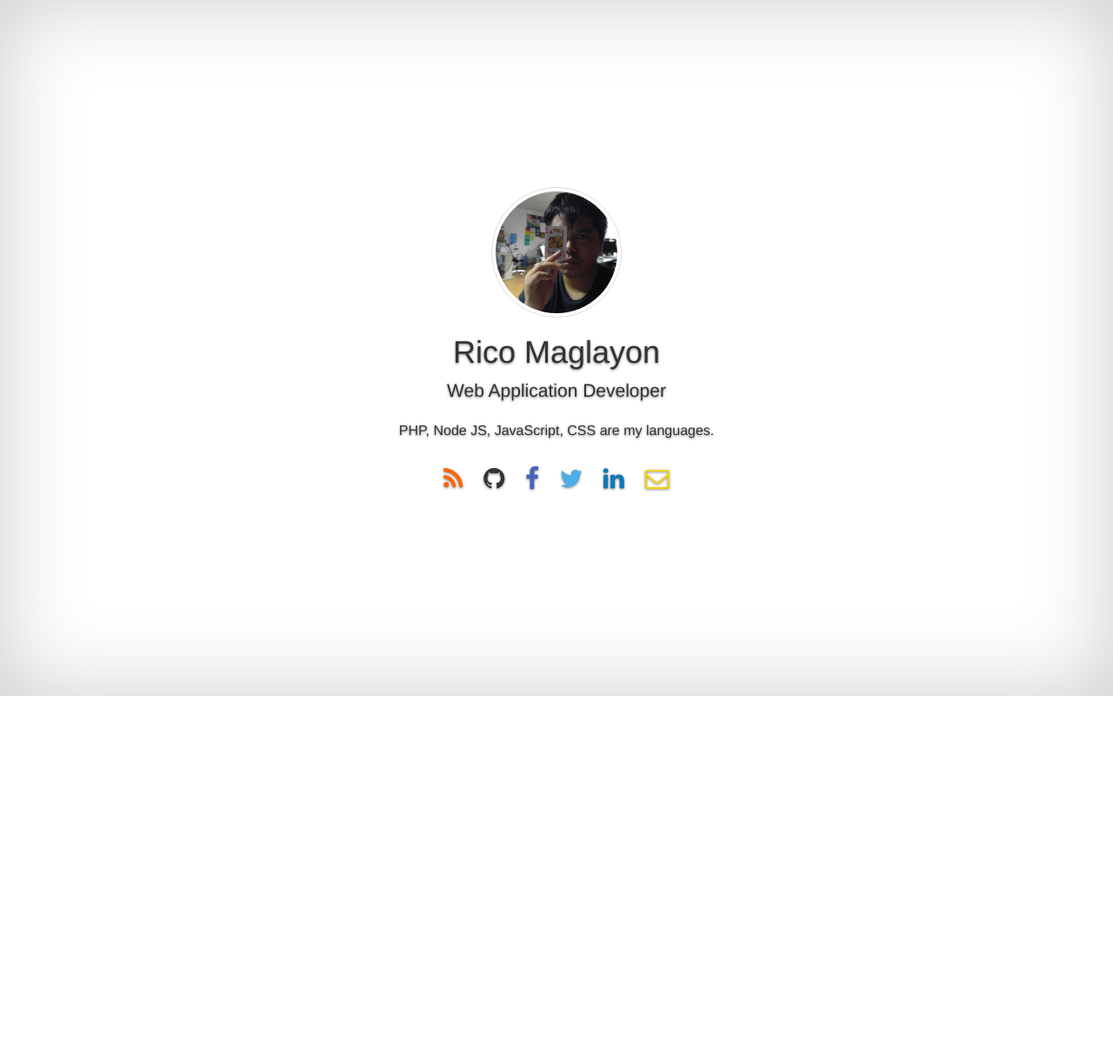
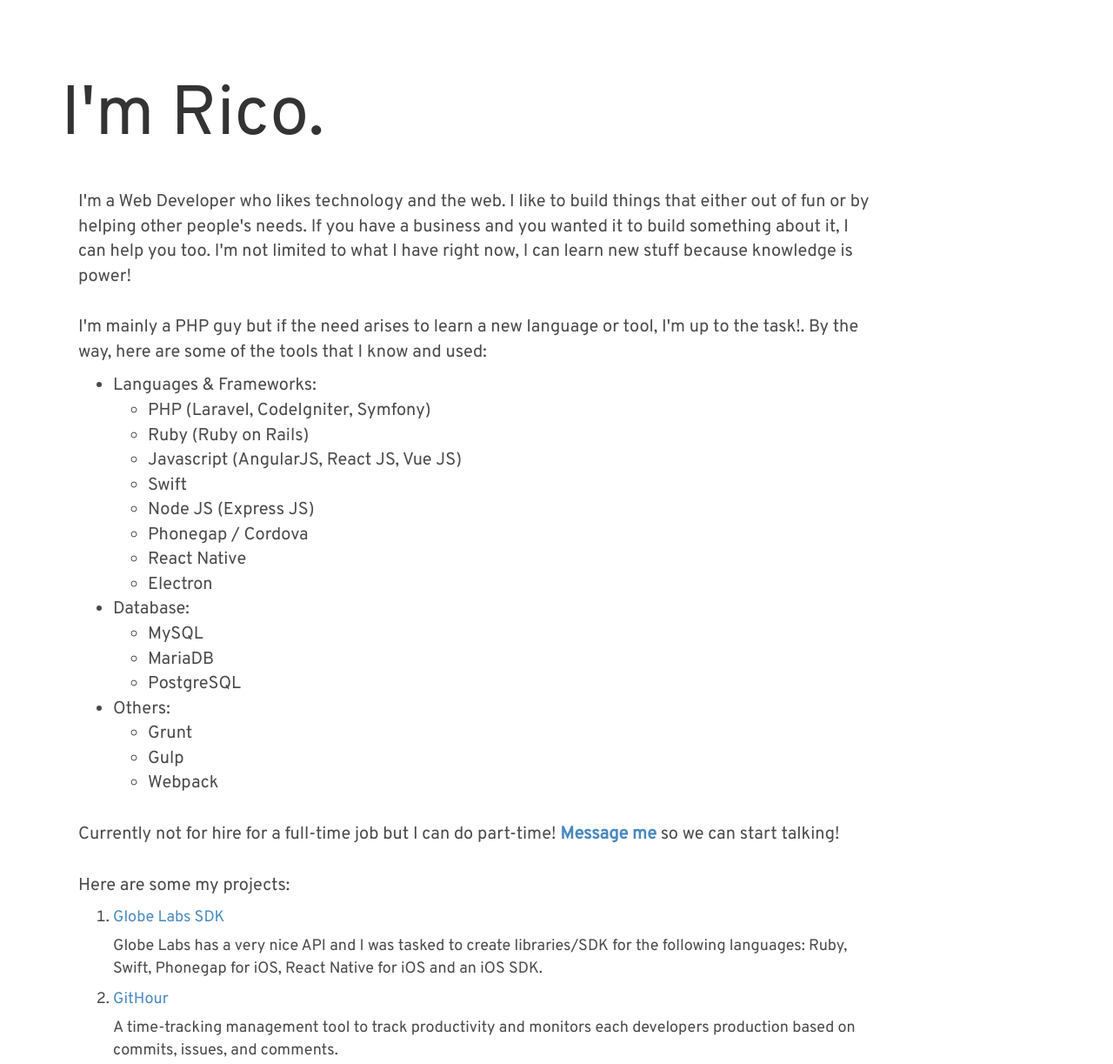
Before and after one commit to ricomonster/ricomonster.github.io, a website: page index.html in a window 1280 px wide. Shown: the top 1223 px of the page at 87% size. Before the commit the page ends 800 px from the top, so only its background shows below. Drawn offline with nearby package versions, Linux system fonts and the light colour scheme.

Commit message:
updated portfolio

```diff
--- a/assets/screen.css
+++ b/assets/screen.css
@@ -1,135 +1,92 @@
-/*
-* Base structure
-*/
-html,
-body {
+html, body {
+    font-family: 'Overpass', serif;
     height: 100%;
 }
 
-body {
-    color: #333;
-    text-align: center;
-    text-shadow: 0 1px 3px rgba(0,0,0,.5);
+#opening {
+    padding-top: 70px;
+    margin-bottom: 30px;
 }
 
-.site-wrapper {
-    display: table;
-    width: 100%;
-    height: 100%; /* For at least Firefox */
-    min-height: 100%;
-    -webkit-box-shadow: inset 0 0 100px rgba(0,0,0,.2);
-    box-shadow: inset 0 0 100px rgba(0,0,0,.2);
+#opening .text {
+    font-size: 80px;
 }
 
-.site-wrapper-inner {
-    display: table-cell;
-    vertical-align: middle;
+#opening .text .greeting,
+#opening .text .me {
+    display: none;
 }
 
-.cover-container {
-    margin-right: auto;
-    margin-left: auto;
+.content {
+    display: none;
 }
 
-
-.inner {
-    padding: 30px;
+#main {
+    font-size: 20px;
+    padding-left: 20px;
+    padding-right: 20%;
 }
 
-.image-holder {
-    margin: auto;
-    height: 150px;
-    width: 150px;
+#main .about,
+#main .contact,
+#main .tech,
+#main .projects {
+    margin-bottom: 30px;
 }
 
-.image-holder img {
-    display: block;
-    height: 100%;
-    object-fit: cover;
-    width: 100%;
+#main .projects ol li {
+    font-size: 18px;
 }
 
-.subtext {
-    font-size: 16px;
+#footer {
+    padding: 30px 0;
 }
 
-.social {
+#footer .social {
     list-style: none;
-    margin: 0;
-    padding: 20px 0;
-    width: 100%;
+    margin: 0 0 15px;
+    padding: 0;
 }
 
-.social li {
+#footer .social li {
     display: inline-block;
-    padding: 0 10px;
+    margin-right: 10px;
 }
 
-.social li a {
+#footer .social li a {
     font-size: 28px;
     text-decoration: none;
 }
 
-.social li a.fa-github {
+#footer .social li a.fa-github {
     color: #333333;
 }
 
-.social li a.fa-envelope-o {
+#footer .social li a.fa-envelope-o {
     color: #F6D400;
 }
 
-.social li a.fa-facebook {
+#footer .social li a.fa-facebook {
     color: #4863bc;
 }
 
-.social li a.fa-twitter {
+#footer .social li a.fa-twitter {
     color: #4caee6;
 }
 
-.social li a.fa-linkedin {
+#footer .social li a.fa-linkedin {
     color: #1178b4;
 }
 
-.social li a.fa-instagram {
+#footer .social li a.fa-instagram {
     color: #3f729b;
 }
 
-.social li a.fa-rss {
+#footer .social li a.fa-rss {
     color: #ff6600;
 }
 
-/*
-* Cover
-*/
-
-.cover {
-    padding: 0 20px;
+#footer .copyright {
+    color: #aaaaaa;
+    font-size: 16px;
 }
-
-.cover .btn-lg {
-    padding: 10px 20px;
-    font-weight: bold;
-}
-
-
-/*
-* Affix and center
-*/
-
-@media (min-width: 768px) {
-    /* Start the vertical centering */
-    .site-wrapper-inner {
-        vertical-align: middle;
-    }
-
-    /* Handle the widths */
-    .cover-container {
-        width: 100%; /* Must be percentage or pixels for horizontal alignment */
-    }
-}
-
-@media (min-width: 992px) {
-    .cover-container {
-        width: 700px;
-    }
-}
--- a/index.html
+++ b/index.html
@@ -7,8 +7,9 @@
     <meta name="description" content="Rico Maglayon - Web Application Developer">
     <meta name="author" content="Rico Maglayon">
 
-    <title>Rico Maglayon</title>
+    <title>Rico Maglayon - Web Application Developer</title>
 
+    <link href="https://fonts.googleapis.com/css?family=Overpass" rel="stylesheet">
     <link href="/assets/lib/bootstrap/dist/css/bootstrap.min.css" rel="stylesheet">
     <link href="/assets/lib/font-awesome/css/font-awesome.min.css" rel="stylesheet">
     <link href="/assets/screen.css" rel="stylesheet">
@@ -30,70 +31,176 @@
     </script>
 </head>
 <body>
-    <div class="site-wrapper">
-        <div class="site-wrapper-inner">
-            <div class="cover-container">
+    <div id="opening" class="container">
+        <h1 class="text">
+            <p class="greeting">Hello!</p>
+            <p class="me">I'm Rico.</p>
+        </h1>
+    </div>
 
-                <section class="inner cover">
-                    <figure class="image-holder">
-                        <a href="/">
-                            <img src="/assets/img/me.jpg" class="img-circle img-thumbnail img-responsive"
-                            alt="Rico Maglayon"/>
-                        </a>
-                    </figure>
-                    <h1 class="cover-heading">Rico Maglayon</h1>
-                    <p class="lead">
-                        Web Application Developer
+    <div class="container content">
+        <div id="main" class="container">
+            <div class="about">
+                <p>
+                    I'm a Web Developer who likes technology and the web. I like to build things that
+                    either out of fun or by helping other people's needs. If you have a business and
+                    you wanted it to build something about it, I can help you too. I'm not limited to
+                    what I have right now, I can learn new stuff because knowledge is power!
                 </p>
-                    <p class="subtext">
-                        PHP, Node JS, JavaScript, CSS are my languages.
+            </div>
+
+            <div class="tech">
+                <p>
+                    I'm mainly a PHP guy but if the need arises to learn a new language or tool, I'm up to the task!. By the way, here are some of the tools that I know and used:
                 </p>
 
+                <ul class="tools">
+                    <li>
+                        Languages &amp; Frameworks:
+                        <ul>
+                            <li>PHP (Laravel, CodeIgniter, Symfony)</li>
+                            <li>Ruby (Ruby on Rails)</li>
+                            <li>Javascript (AngularJS, React JS, Vue JS)</li>
+                            <li>Swift</li>
+                            <li>Node JS (Express JS)</li>
+                            <li>Phonegap / Cordova</li>
+                            <li>React Native</li>
+                            <li>Electron</li>
+                        </ul>
+                    </li>
+                    <li>
+                        Database:
+                        <ul>
+                            <li>MySQL</li>
+                            <li>MariaDB</li>
+                            <li>PostgreSQL</li>
+                        </ul>
+                    </li>
+                    <li>
+                        Others:
+                        <ul>
+                            <li>Grunt</li>
+                            <li>Gulp</li>
+                            <li>Webpack</li>
+                        </ul>
+                    </li>
+                </ul>
+            </div>
+
+            <div class="contact">
+                <p>
+                    Currently not for hire for a full-time job but I can do part-time!
+                    <strong><a href="mailto:rmaglayon@gmail.com">Message me</a></strong>
+                    so we can start talking!
+                </p>
+            </div>
+
+            <div class="projects">
+                <p>Here are some my projects:</p>
+
+                <ol>
+                    <li>
+                        <h4>
+                            <a href="https://github.com/globelabs" target="_blank">Globe Labs SDK</a>
+                        </h4>
+                        <p class="describe">
+                            Globe Labs has a very nice API and I was tasked to create libraries/SDK for the
+                            following languages: Ruby, Swift, Phonegap for iOS, React Native for iOS and an iOS SDK.
+                        </p>
+                    </li>
+
+                    <li>
+                        <h4>
+                            <a href="http://githour.com" target="_blank">GitHour</a>
+                        </h4>
+                        <p class="describe">
+                            A time-tracking management tool to track productivity and monitors each developers
+                            production based on commits, issues, and comments.
+                        </p>
+                    </li>
+
+                    <li>
+                        <h4>
+                            <a href="https://www.shippingcart.com" target="_blank">Shipping Cart</a>
+                        </h4>
+                        <p class="describe">
+                            Maintained and developed features to this platform using Node JS and later on
+                            re-wrote it to PHP and translated all of its front-end stuff from Node JS to PHP.
+                        </p>
+                    </li>
+
+                    <li>
+                        <h4>
+                            <a href="http://www.bornfitness.com/" target="_blank">Born Fitness</a>
+                        </h4>
+                        <p class="describe">
+                            Did the front-end designs and features.
+                        </p>
+                    </li>
+                </ol>
+            </div>
+        </div>
+
+        <div id="footer">
             <ul class="social">
                 <li>
-                            <a href="http://blog.rico-maglayon.com" class="fa fa-rss"
-                            target="_blank" data-toggle="tooltip" data-placement="top"
-                            title="Read some of my stories"></a>
+                    <a href="http://blog.rico-maglayon.com" class="fa fa-rss" target="_blank"></a>
                 </li>
                 <li>
-                            <a href="https://github.com/ricomonster" class="fa fa-github"
-                            target="_blank" data-toggle="tooltip" data-placement="top"
-                            title="Look at my works and projects"></a>
+                    <a href="https://github.com/ricomonster" class="fa fa-github" target="_blank"></a>
                 </li>
                 <li>
-                            <a href="https://www.facebook.com/ricoconess" class="fa fa-facebook"
-                            target="_blank" data-toggle="tooltip" data-placement="top"
-                            title="Find me on Facebook"></a>
+                    <a href="https://www.facebook.com/ricoconess" class="fa fa-facebook" target="_blank"></a>
                 </li>
                 <li>
-                            <a href="https://twitter.com/ricocomonster" class="fa fa-twitter"
-                            target="_blank" data-toggle="tooltip" data-placement="top"
-                            title="Tweet me at Twitter"></a>
+                    <a href="https://twitter.com/ricocomonster" class="fa fa-twitter" target="_blank"></a>
                 </li>
                 <li>
-                            <a href="https://www.linkedin.com/in/federicomaglayon" class="fa fa-linkedin"
-                            target="_blank" data-toggle="tooltip" data-placement="top"
-                            title="Hire me?"></a>
-                        </li>
-                        <li>
-                            <a href="mailto:rmaglayon@gmail.com" class="fa fa-envelope-o"
-                            data-toggle="tooltip" data-placement="top"
-                            title="Contact me much faster"></a>
+                    <a href="https://www.linkedin.com/in/federicomaglayon" class="fa fa-linkedin" target="_blank"></a>
                 </li>
             </ul>
-                </section>
 
-            </div>
+            <p class="copyright">
+                Copyright &copy; 2017 Rico Maglayon. All rights reserved.
+            </p>
         </div>
     </div>
 
     <script src="https://ajax.googleapis.com/ajax/libs/jquery/1.11.3/jquery.min.js"></script>
     <script>window.jQuery || document.write('<script src="/assets/jquery/dist/jquery.min.js"><\/script>')</script>
     <script src="/assets/lib/bootstrap/dist/js/bootstrap.min.js"></script>
-    <script>
-        $(function () {
-            $('[data-toggle="tooltip"]').tooltip()
+    <script type="text/javascript">
+        (function () {
+            var Portfolio = {
+                greet: function () {
+                    var self = this;
+
+                    $('#opening .text')
+                        .find('.greeting')
+                        .fadeIn('slow', self.showMyName)
+                },
+
+                showMyName : function () {
+                    var self = this;
+                    var greeting = $('#opening .text').find('.greeting');
+
+                    setTimeout(function () {
+                        greeting.fadeOut('slow', function () {
+                            $('#opening .text')
+                                .find('.me')
+                                .fadeIn('slow', function () {
+                                    // show everything!
+                                    $('.content').fadeIn('fast');
+                                });
                         })
+                    }, 2000);
+                }
+            };
+
+            setTimeout(function () {
+                Portfolio.greet();
+            }, 1000);
+        })();
     </script>
 </body>
 </html>
```
Lines whose indentation alone changed are shown as unchanged.
